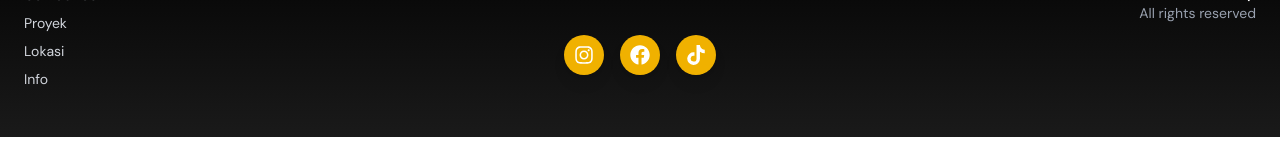
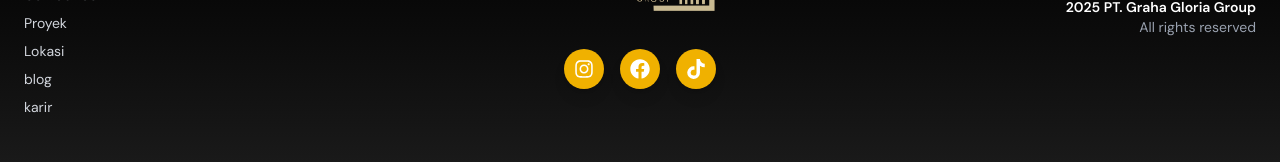
Before and after one commit to rifkyr990/fix-fe, a Next.js app: page / in a window 1280 px wide. Shown: the part 4100-4262 px from the top of the page. Before the commit the page ends 4237 px from the top, so only its background shows below. Built offline with nearby package versions, Linux system fonts and the light colour scheme; no server answers.

Commit message:
update landing add blogsesion

```diff
--- a/src/components/ui/footer.jsx
+++ b/src/components/ui/footer.jsx
@@ -61,7 +61,12 @@ export default function Footer() {
               </li>
               <li>
                 <Link href="/blog" className="hover:text-orange-400 transition">
-                  Info
+                  blog
+                </Link>
+              </li>
+              <li>
+                <Link href="/karir" className="hover:text-orange-400 transition">
+                  karir
                 </Link>
               </li>
             </ul>
```
